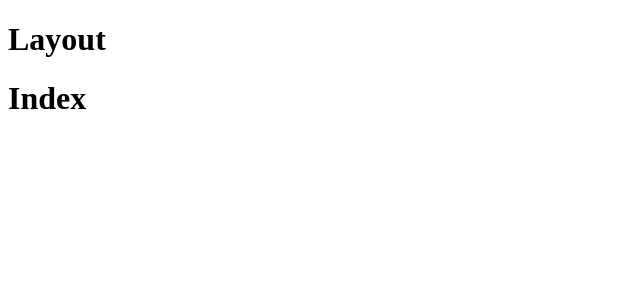
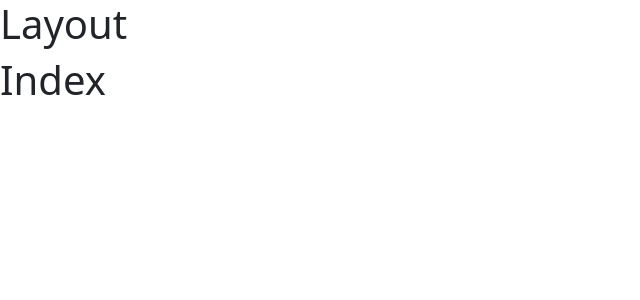
Before and after one commit to SamirDiazSanchez/pos-next, a Next.js app: page / in a window 1280 px wide. Shown: the top 300 px of the page, without its empty margins (0-640 px from the left). Built offline with nearby package versions, Linux system fonts and the light colour scheme.

Commit message:
se agrego reactstrap al proyecto

```diff
--- a/package.json
+++ b/package.json
@@ -17,9 +17,11 @@
   "author": "Samir David",
   "license": "ISC",
   "dependencies": {
+    "bootstrap": "^5.1.3",
     "next": "^12.0.9",
     "react": "^17.0.2",
-    "react-dom": "^17.0.2"
+    "react-dom": "^17.0.2",
+    "reactstrap": "^9.0.1"
   },
   "devDependencies": {
     "@types/node": "^17.0.13",
--- a/pages/_app.tsx
+++ b/pages/_app.tsx
@@ -1,4 +1,6 @@
-import { Layout } from "../components/Layout";
+import { Layout } from "../components/layout";
+
+import 'bootstrap/dist/css/bootstrap.min.css';
 
 const App = ({ Component, pageProps }) => {
 	return (
--- a/pages/index.tsx
+++ b/pages/index.tsx
@@ -1,6 +1,8 @@
 const HomePage = () => {
 	return(
-		<h1>Index</h1>
+		<div>
+			<h1>Index</h1>
+		</div>
 	);
 }
 
```
Also changed, not shown: 1 other file (tests, documents, lock files or other folders).
